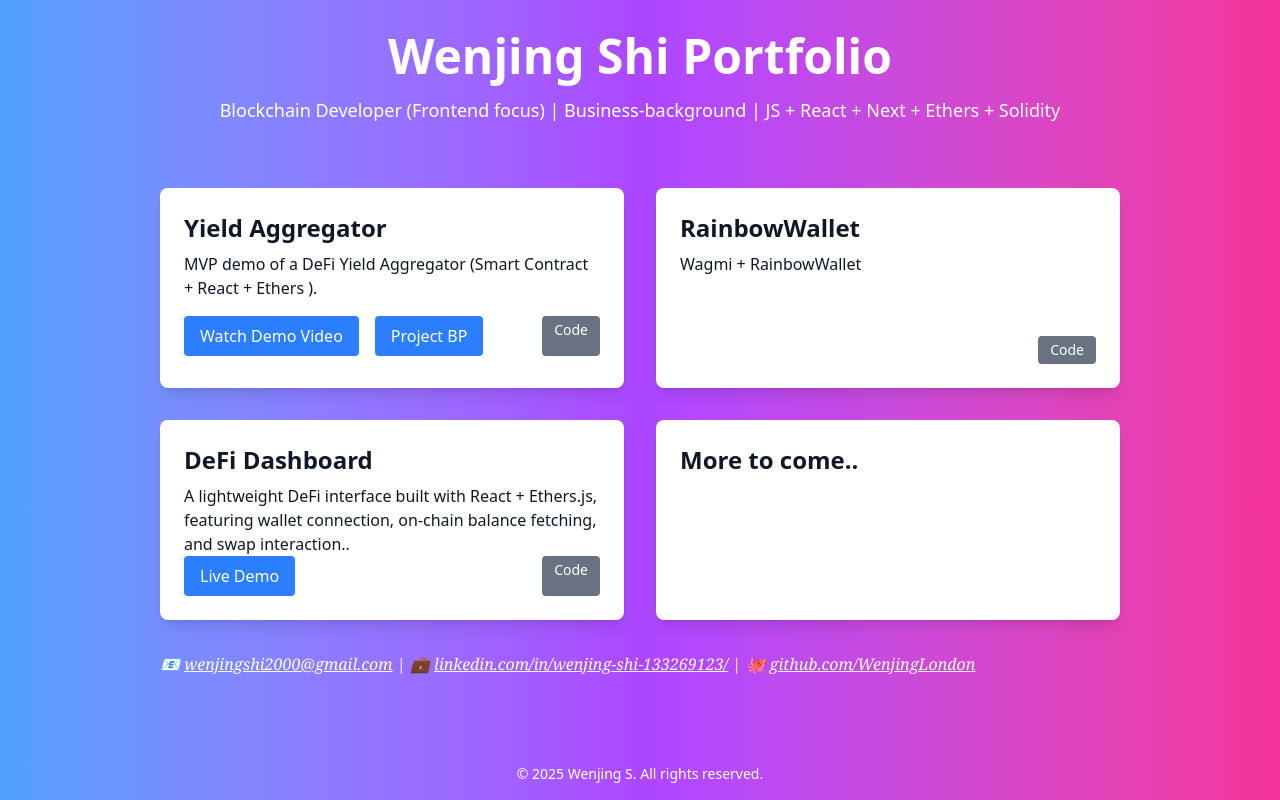
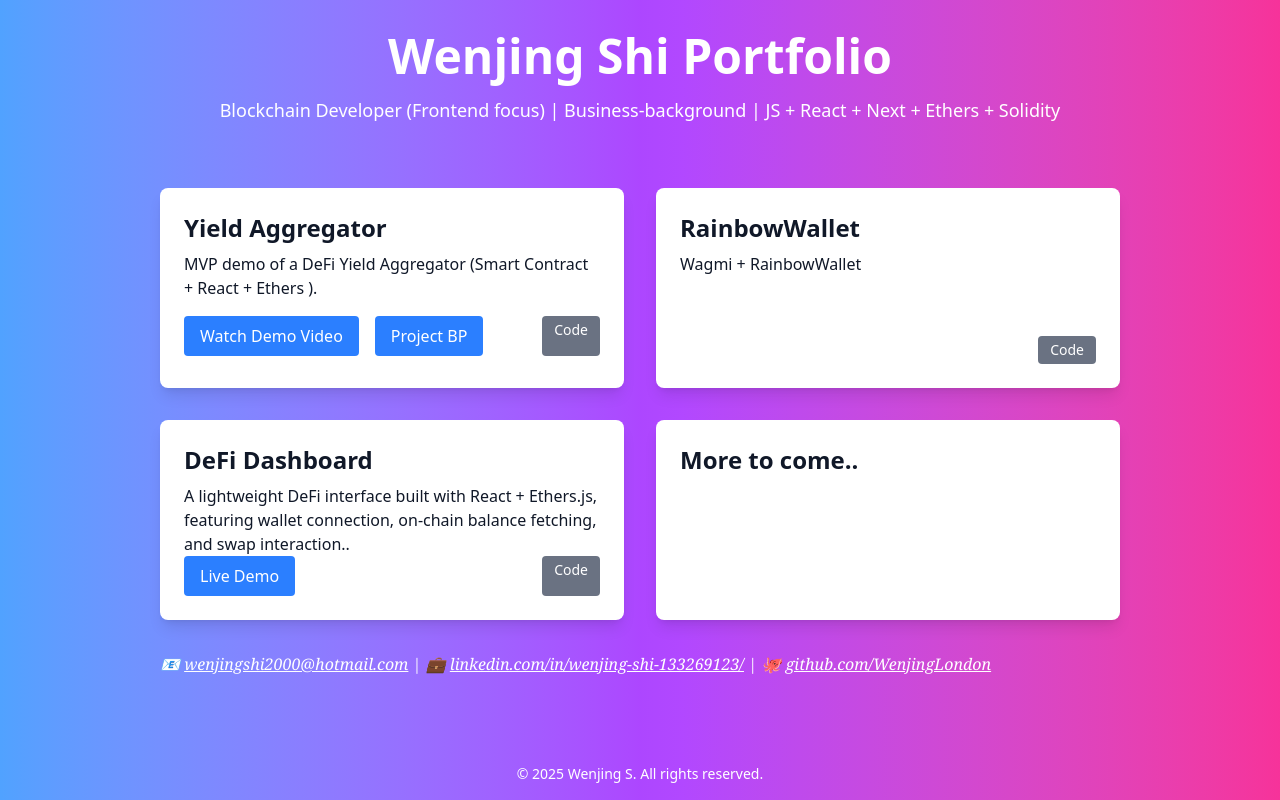
Before and after one commit to WenjingLondon/my-portfolio, a React (Vite) app: page / in a window 1280 px wide. Built offline with nearby package versions, Linux system fonts and the light colour scheme.

Commit message:
Update App.tsx

```diff
--- a/src/App.tsx
+++ b/src/App.tsx
@@ -84,7 +84,7 @@ const App = () => {
         </div>
 
       <p className="text-base italic font-light font-serif text-white whitespace-nowrap">
-  📧 <a href="mailto:wenjingshi2000@hotmail.com" className="underline hover:text-white">wenjingshi2000@gmail.com</a> |
+  📧 <a href="mailto:wenjingshi2000@hotmail.com" className="underline hover:text-white">wenjingshi2000@hotmail.com</a> |
   💼 <a href="https://linkedin.com/in/wenjing-shi-133269123" className="underline hover:text-white">linkedin.com/in/wenjing-shi-133269123/</a> |
   🐙 <a href="https://github.com/WenjingLondon" className="underline hover:text-white">github.com/WenjingLondon</a>
 </p>
```
